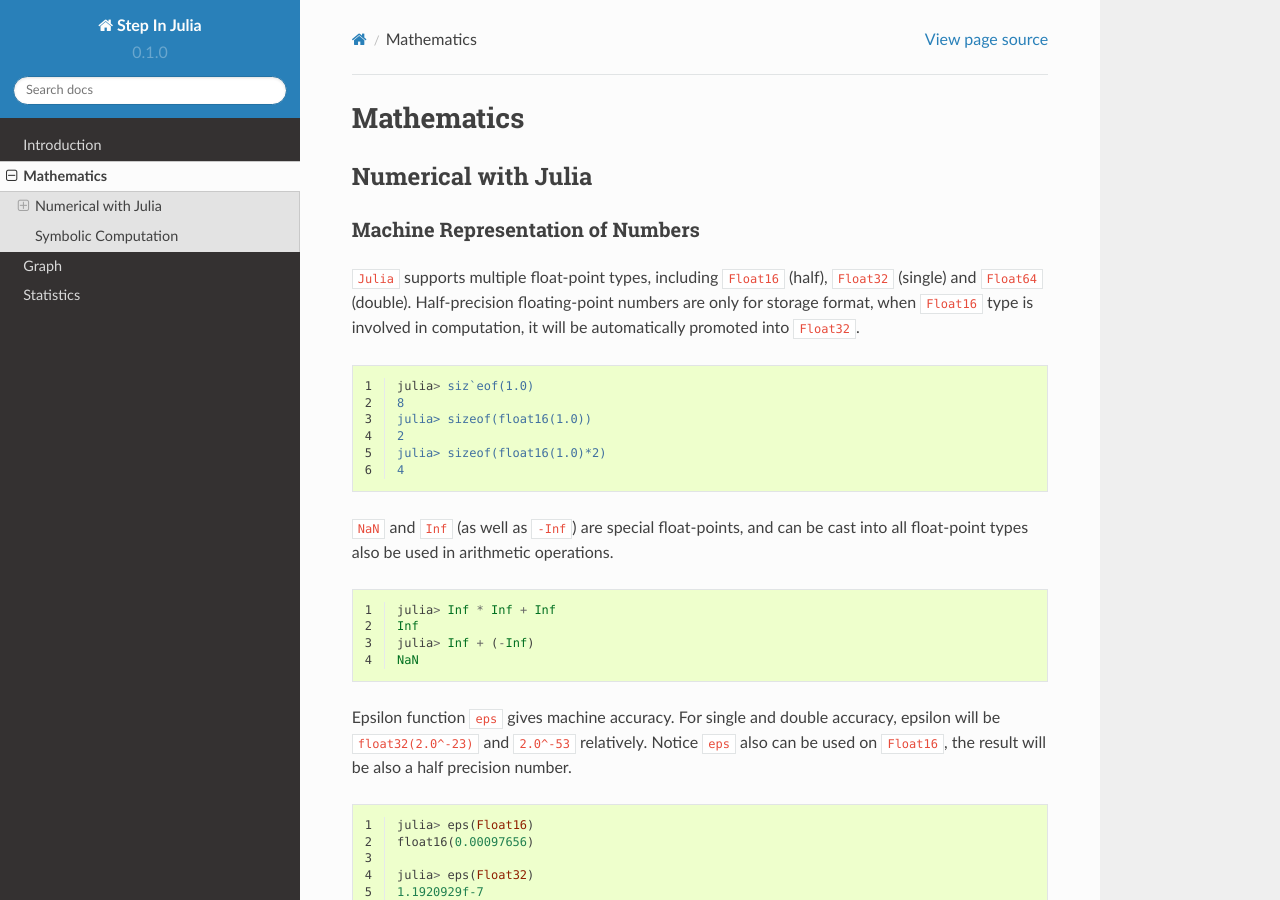
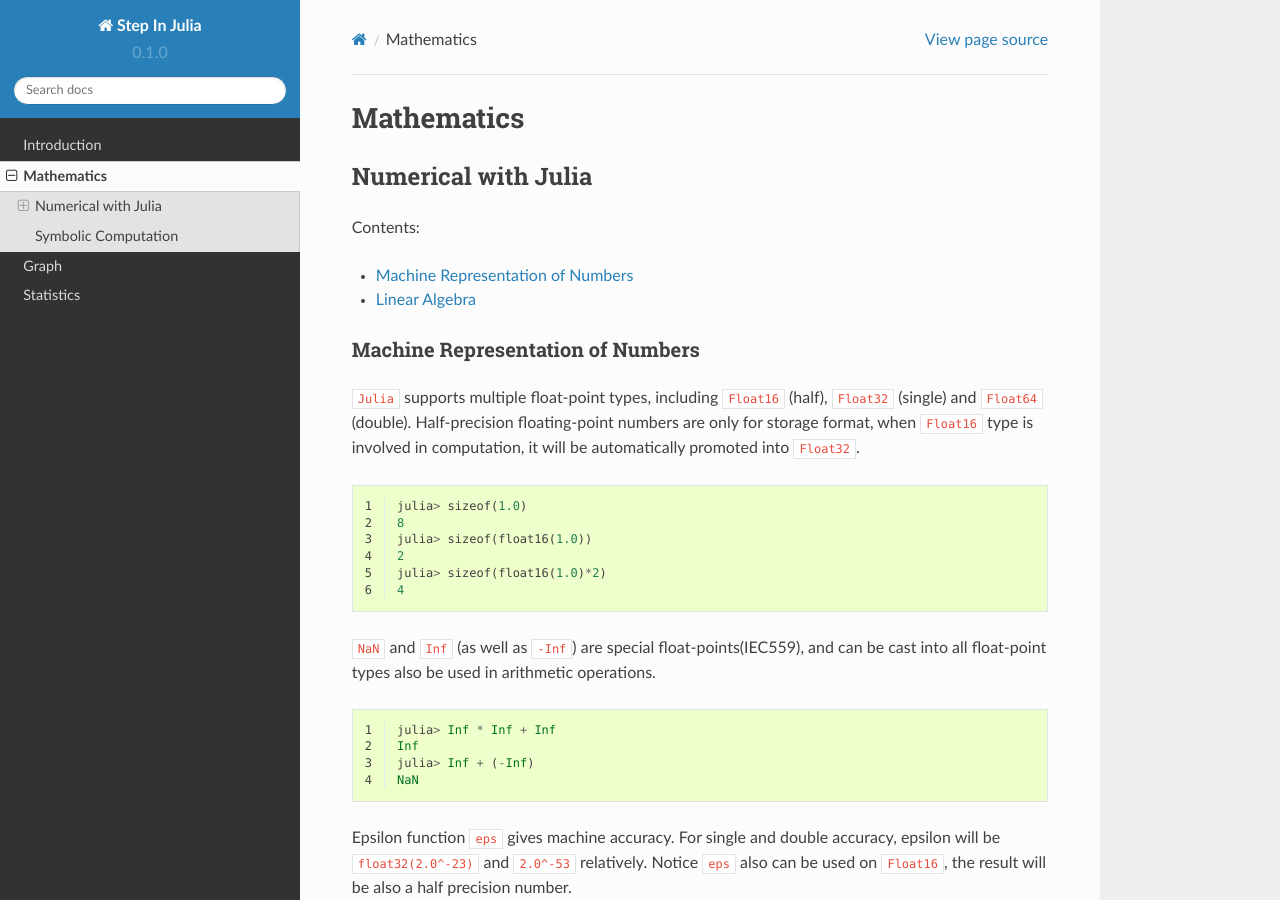
Before and after one commit to GaZ3ll3/Step_In_Julia, a Sphinx documentation site: the page built from docs/source/math.rst, in a window 1280 px wide and 900 px high. Built offline with Sphinx 7.4.7 and the Read the Docs theme 2.0.0, drawn with Linux system fonts in a browser that asks for light colours.

Commit message:
update@math

```diff
--- a/docs/source/math.rst
+++ b/docs/source/math.rst
@@ -4,6 +4,14 @@
 
 Numerical with Julia
 ====================
+
+Contents:
+
+- :ref:`machine-rep`
+- :ref:`linear-alg`
+
+
+.. _machine-rep:
 
 Machine Representation of Numbers
 --------------------------------------
@@ -12,14 +20,14 @@
 .. code-block:: julia
     :linenos:
 
-    julia> siz`eof(1.0)
+    julia> sizeof(1.0)
     8
     julia> sizeof(float16(1.0))
     2
     julia> sizeof(float16(1.0)*2)
     4
 
-``NaN`` and ``Inf`` (as well as ``-Inf``) are special float-points, and can be cast into all float-point types also be used in arithmetic operations.
+``NaN`` and ``Inf`` (as well as ``-Inf``) are special float-points(IEC559), and can be cast into all float-point types also be used in arithmetic operations.
 
 .. code-block:: julia
     :linenos:
@@ -59,7 +67,7 @@
            end
     1.2
 
-
+.. _linear-alg:
 
 Linear Algebra
 ---------------
```
